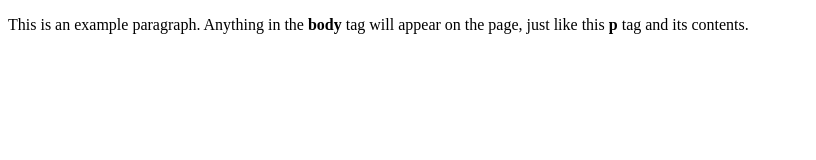
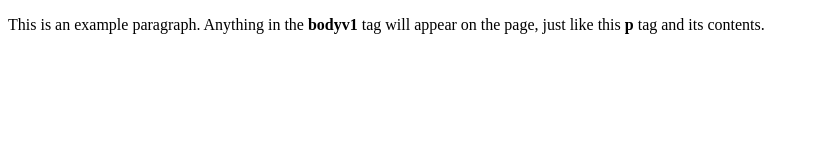
Before and after one commit to Kadam-harsha/s3-serverless, a website: page index.html in a window 1280 px wide. Shown: the whole page, without its empty margins (0-816 px from the left). Drawn offline with Linux system fonts and the light colour scheme.

Commit message:
update index.html v1

```diff
--- a/index.html
+++ b/index.html
@@ -4,6 +4,6 @@
     <title>This is the title of the webpage!</title>
   </head>
   <body>
-    <p>This is an example paragraph. Anything in the <strong>body</strong> tag will appear on the page, just like this <strong>p</strong> tag and its contents.</p>
+    <p>This is an example paragraph. Anything in the <strong>bodyv1</strong> tag will appear on the page, just like this <strong>p</strong> tag and its contents.</p>
   </body>
 </html>
```
